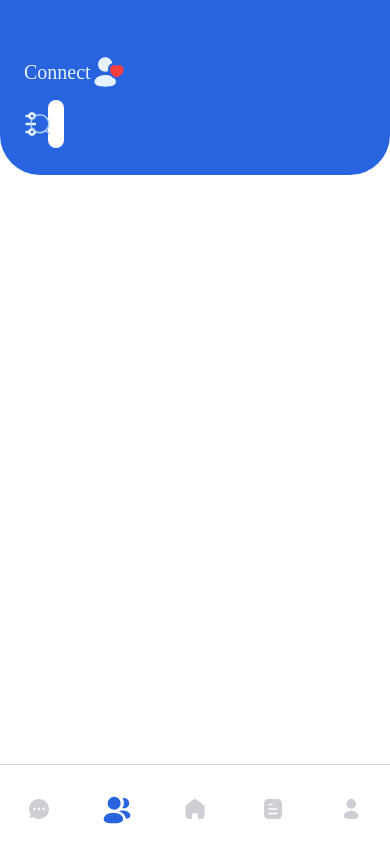
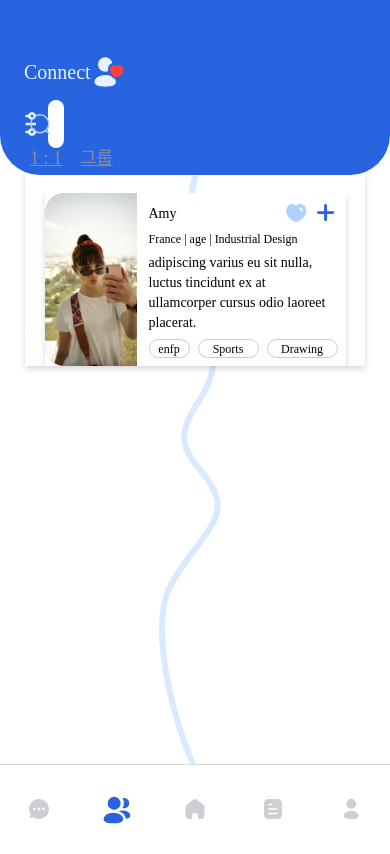
Before and after one commit to team-diverse/dife-frontend, a React Native app: screen /matchingPage in a window 390 px wide. Built offline with nearby package versions, Linux system fonts and the light colour scheme; a web font is replaced by a local one.

Commit message:
feat: connectPage 화면 부분 구현

```diff
--- a/src/pages/ConnectPages/ConnectPage.js
+++ b/src/pages/ConnectPages/ConnectPage.js
@@ -1,5 +1,5 @@
 import React from 'react';
-import { View, Text, SafeAreaView } from 'react-native';
+import { View, Text, SafeAreaView, FlatList } from 'react-native';
 import ConnectStyles from '@pages/ConnectPages/ConnectStyles.js';
 import ConnectTop from '@components/ConnectCompo/ConnectTop.js';
 import ConnectSearch from '@components/ConnectCompo/ConnectSearch.js';
@@ -7,11 +7,31 @@ import ConnectSearchIcon from '@components/ConnectCompo/ConnectSearchIcon.js';
 import ConnectSearchCancel from '@components/ConnectCompo/ConnectSearchCancel.js';
 import ConnectAddUser from '@components/ConnectCompo/ConnectAddUser.js';
 import ConnectSearchFilter from '@components/ConnectCompo/ConnectSearchFilter.js';
+import ConnectCard from '@components/ConnectCompo/ConnectCard';
+import ConnectDife from '@components/ConnectCompo/ConnectDife';
+import ConnectReset from '@components/ConnectCompo/ConnectReset';
 
 const ConnectPage = () => {
+  const connectData = [
+    {
+      id: '1',
+      profile: require('@assets/images/test_img/test_connectProfile.jpeg'),
+      name: 'Amy',
+      country: 'France',
+      age: '23',
+      major: 'Industrial Design',
+      introduction: 'adipiscing varius eu sit nulla, luctus tincidunt ex at ullamcorper cursus odio laoreet placerat.',
+      tag1: 'enfp',
+      tag2: 'Sports',
+      tag3: 'Drawing',
+    },
+  ]
   return (
     <View style={ConnectStyles.container}>
-      <ConnectTop style={ConnectStyles.connectTop}/>
+      <View style={ConnectStyles.topDifeContainer}>
+        <ConnectTop style={ConnectStyles.connectTop}/>
+        <ConnectDife style={ConnectStyles.connectDife}/>
+      </View>
         <SafeAreaView style={ConnectStyles.safeAreaView}>
           <View style={ConnectStyles.textIconContainer}>
             <Text style={ConnectStyles.connectTitle}>Connect</Text>
@@ -19,9 +39,43 @@ const ConnectPage = () => {
           </View>
           <View style={ConnectStyles.searchContainer}>
             <ConnectSearchFilter style={ConnectStyles.searchFilter}/>
-          <View style={ConnectStyles.searchIconContainer}>
+            <View style={ConnectStyles.searchIconContainer}>
               <ConnectSearch style={ConnectStyles.search}/>
               <ConnectSearchIcon style={ConnectStyles.searchIcon}/>
+            </View>
+          </View>
+
+          <View style={ConnectStyles.midContainer}>
+            <View style={ConnectStyles.tabContainer}>
+              <Text style={ConnectStyles.TXtab}>1 : 1</Text>
+              <Text style={ConnectStyles.TXtab}>그룹</Text>
+            </View>
+            <View style={ConnectStyles.resetContainer}>
+              <Text style={ConnectStyles.TXreset}>Reset</Text>
+              <ConnectReset />
+            </View>
+          </View>
+          <View style={ConnectStyles.cardContainer}>
+            <View style={ConnectStyles.flatlist}>
+            <FlatList
+            contentContainerStyle={ConnectStyles.flatlistContent}
+                data={connectData}
+                renderItem={({ item }) => (
+                    <View style={ConnectStyles.cardContainer}>
+                    <ConnectCard
+                      profile={item.profile}
+                      name={item.name}
+                      country={item.country}
+                      major={item.major}
+                      introduction={item.introduction}
+                      tag1={item.tag1}
+                      tag2={item.tag2}
+                      tag3={item.tag3}
+                    />
+                    </View>
+                )}
+                keyExtractor={item => item.id}
+            />
             </View>
           </View>
         </SafeAreaView>
--- a/src/pages/ConnectPages/ConnectStyles.js
+++ b/src/pages/ConnectPages/ConnectStyles.js
@@ -1,19 +1,25 @@
 import { StyleSheet } from 'react-native';
 import { CustomTheme } from '@styles/CustomTheme.js';
 
-const { fontHead20 } = CustomTheme;
+const { fontHead20, fontHead18, fontCaption } = CustomTheme;
 
 const ConnectStyles = StyleSheet.create({
     container: {
         flex: 1,
         backgroundColor: CustomTheme.bgBasic,
     },
+    topDifeContainer: {
+        alignItems: 'center',
+    },
     connectTop: {
         position: 'absolute',
         top: 0,
         left: 0,
         right: 0,
-        zIndex: 1,
+    },
+    connectDife: {
+        alignItems: 'center',
+        marginTop: -1,
     },
     safeAreaView: {
         flex: 1,
@@ -21,7 +27,6 @@ const ConnectStyles = StyleSheet.create({
         top: 0,
         left: 0,
         right: 0,
-        zIndex: 2,
     },
     textIconContainer: {
         flexDirection: 'row',
@@ -64,6 +69,49 @@ const ConnectStyles = StyleSheet.create({
         position: 'absolute',
         right: 12,
     },
+    midContainer: {
+        flexDirection: 'row',
+        alignItems: 'center',
+        marginTop: 145,
+    },
+    tabContainer: {
+        flex: 1,
+        flexDirection: 'row',
+        marginLeft: 30,
+    },
+    TXtab: {
+        ...fontHead18,
+        color: '#8C8D91',
+        textDecorationLine: 'underline',
+        marginRight: 18,
+    },
+    resetContainer: {
+        flexDirection: 'row',
+        marginRight: 30,
+        alignItems: 'center',
+    },
+    TXreset: {
+        ...fontCaption,
+        color: CustomTheme.primaryMedium,
+    },
+    flatlist: {
+        flex: 1,
+        marginTop: 22,
+        width: '100%',
+    },
+    flatlistContent: {
+        alignItems: 'center',
+    },
+    cardContainer: {
+        height: '100%',
+        alignItems: 'center',
+        justifyContent: 'center',
+        marginHorizontal: 25,
+        shadowColor: '#3C454E4A',
+        shadowOffset: { width: 0, height: 3 },
+        shadowOpacity: 0.71,
+        shadowRadius: 6,
+    },
 });
 
 export default ConnectStyles;
```
Also changed, not shown: src/assets/images/test_img/test_connectProfile.jpeg (added).
